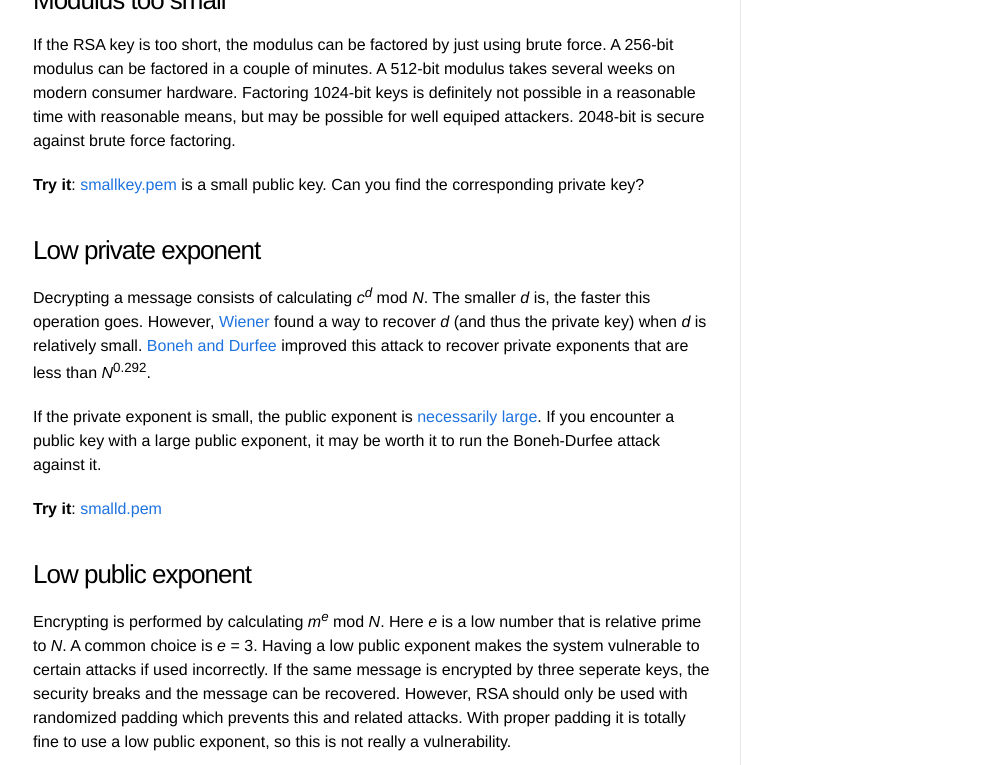
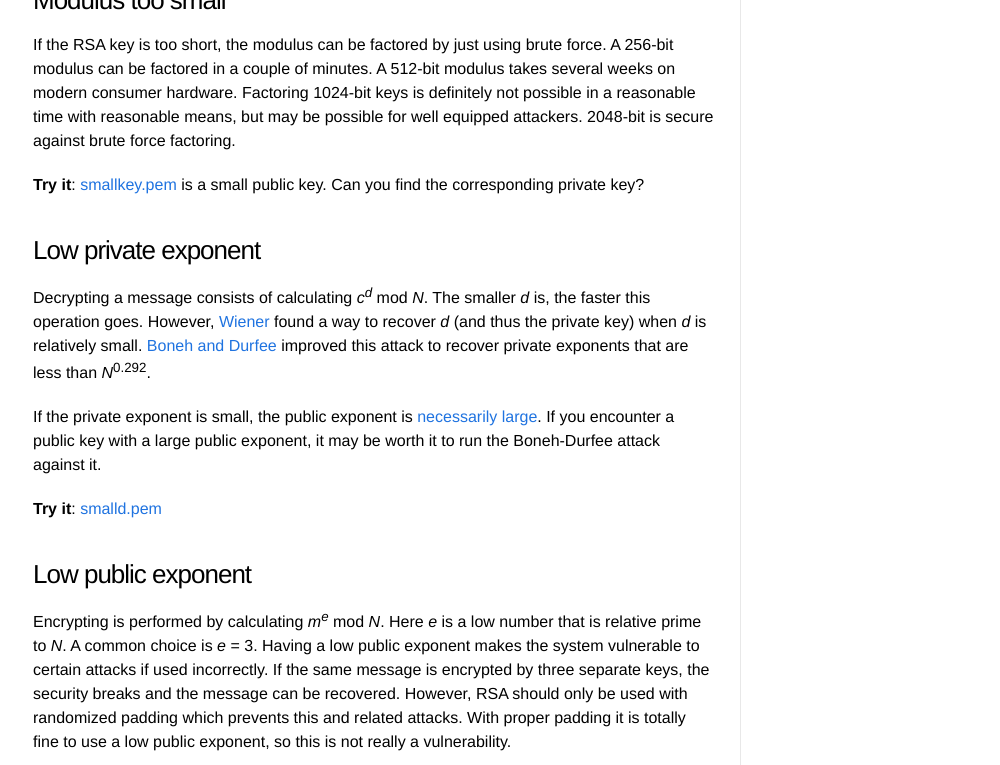
Before and after one commit to Sjord/Sjord.github.io, a Jekyll site: the page built from _posts/2019-02-05-attacking-rsa.md, in a window 1280 px wide and 1400 px high, scrolled down 619 px. Shown: the part 224-989 px from the top of the window, without its empty margins (107-1107 px from the left). Built offline with Jekyll 4.4.1, drawn with Linux system fonts in a browser that asks for light colours; some of the changed text lies outside the part shown.

Commit message:
Spellcheck

```diff
--- a/_posts/2019-02-05-attacking-rsa.md
+++ b/_posts/2019-02-05-attacking-rsa.md
@@ -21,7 +21,7 @@
 
 ### Modulus too small
 
-If the RSA key is too short, the modulus can be factored by just using brute force. A 256-bit modulus can be factored in a couple of minutes. A 512-bit modulus takes several weeks on modern consumer hardware. Factoring 1024-bit keys is definitely not possible in a reasonable time with reasonable means, but may be possible for well equiped attackers. 2048-bit is secure against brute force factoring.
+If the RSA key is too short, the modulus can be factored by just using brute force. A 256-bit modulus can be factored in a couple of minutes. A 512-bit modulus takes several weeks on modern consumer hardware. Factoring 1024-bit keys is definitely not possible in a reasonable time with reasonable means, but may be possible for well equipped attackers. 2048-bit is secure against brute force factoring.
 
 **Try it**: [smallkey.pem](https://demo.sjoerdlangkemper.nl/rsa/smallkey.pem) is a small public key. Can you find the corresponding private key?
 
@@ -35,7 +35,7 @@
 
 ### Low public exponent
 
-Encrypting is performed by calculating _m<sup>e</sup>_ mod _N_. Here _e_ is a low number that is relative prime to _N_. A common choice is _e_ = 3. Having a low public exponent makes the system vulnerable to certain attacks if used incorrectly. If the same message is encrypted by three seperate keys, the security breaks and the message can be recovered. However, RSA should only be used with randomized padding which prevents this and related attacks. With proper padding it is totally fine to use a low public exponent, so this is not really a vulnerability.
+Encrypting is performed by calculating _m<sup>e</sup>_ mod _N_. Here _e_ is a low number that is relative prime to _N_. A common choice is _e_ = 3. Having a low public exponent makes the system vulnerable to certain attacks if used incorrectly. If the same message is encrypted by three separate keys, the security breaks and the message can be recovered. However, RSA should only be used with randomized padding which prevents this and related attacks. With proper padding it is totally fine to use a low public exponent, so this is not really a vulnerability.
 
 ### _p_ and _q_ close together
 
```
Also changed, not shown: other parts of _posts/2019-02-05-attacking-rsa.md (+2 -2 lines).
